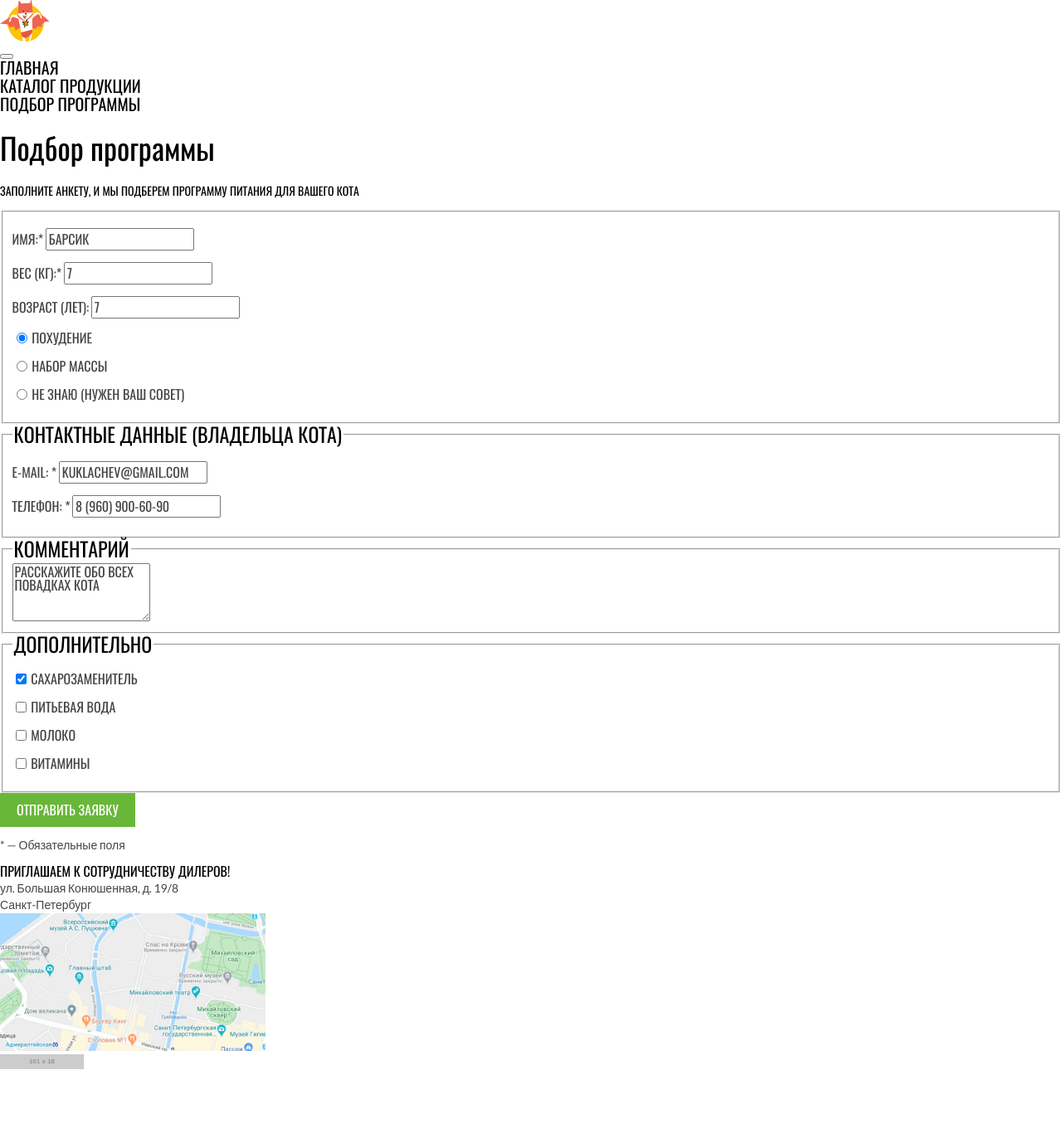
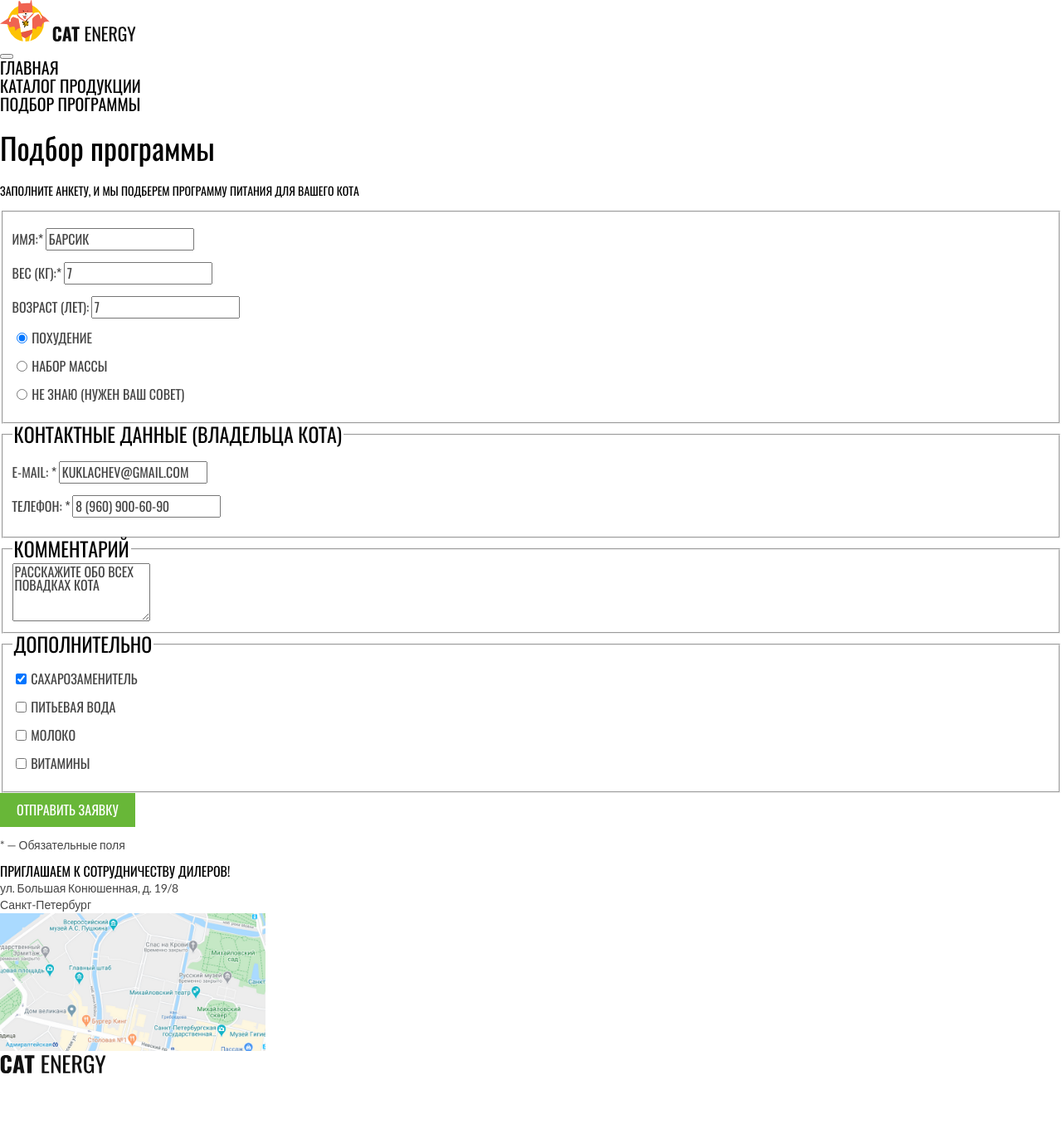
Before and after one commit to htmlacademy-adaptive/635705-cat-energy-30, a website: page source/form.html in a window 1280 px wide. Shown: the top 1378 px of the page at 83% size. Drawn offline with nearby package versions, Linux system fonts and the light colour scheme; files that its build step writes are made by us from their sources; placeholder pictures from the web are drawn by us.

Commit message:
Добавляет вторую часть логотипа

```diff
--- a/source/form.html
+++ b/source/form.html
@@ -20,10 +20,13 @@
       <picture>
         <source type="image/svg+xml" media="(min-width: 1440px)" srcset="images/logo-icon-desktop.svg" width="70"
           height="59">
-        <source type="image/svg+xml" media="(min-width: 768px)" srcset="images/logo-icon-tablet.svg" width="60"
-          height="50">
+        <source type="image/svg+xml" media="(min-width: 768px)" srcset="images/logo-icon-tablet.svg" width="60" height="50">
         <img class="logo__img" src="images/logo-icon-mobile.svg" width="33" height="38"
-          alt="Функциональное питание для котов «Cat Energy»">
+          alt="Функциональное питание для котов">
+      </picture>
+      <picture>
+        <source type="image/svg+xml" media="(min-width: 1440px)" srcset="images/logo-icon-text.svg" width="118" height="21">
+        <img class="logo__text" src="images/logo-icon-text.svg" width="101" height="18" alt="Cat Energy">
       </picture>
     </a>
     <nav class="nav">
@@ -146,8 +149,8 @@
     <section class="cooperation">
       <h2 class="visually-hidden">Мы в социальных сетях</h2>
       <a class="footer__logo logo" href="#top" aria-label="Cat Energy - Главная">
-        <img class="logo__img" src="http://dummyimage.com/101x18" alt="Функциональное питание для котов «Cat Energy»"
-          width="101" height="18" />
+        <img class="logo__text" src="images/logo-icon-text.svg" width="128" height="24"
+          alt="Функциональное питание для котов «Cat Energy»">
       </a>
       <div class="footer__social social">
         <ul class="social__list">
```
Also changed, not shown: source/catalog.html (+8 -5 lines), source/index.html (+9 -3 lines), source/images/icons/arrows.svg, source/images/icons/tg.svg, source/images/icons/u2b.svg, source/images/icons/vk.svg, source/images/logo-icon-text.svg (added).
